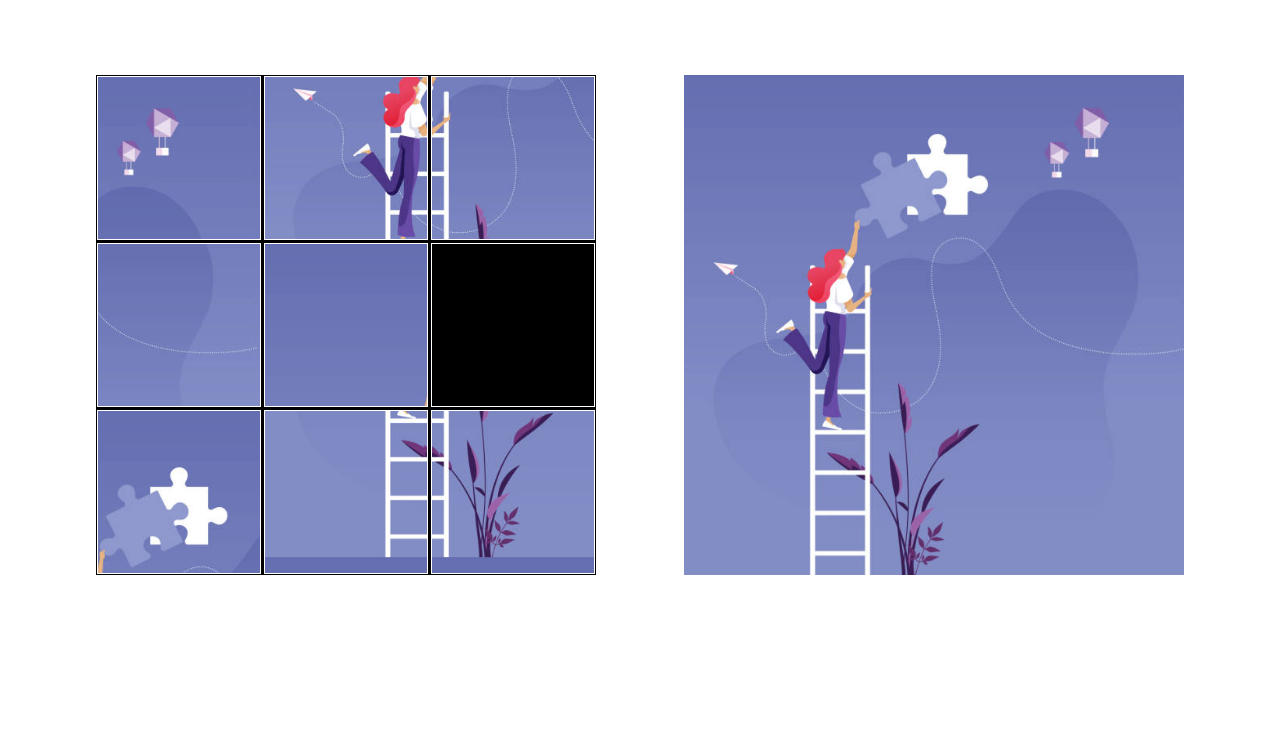
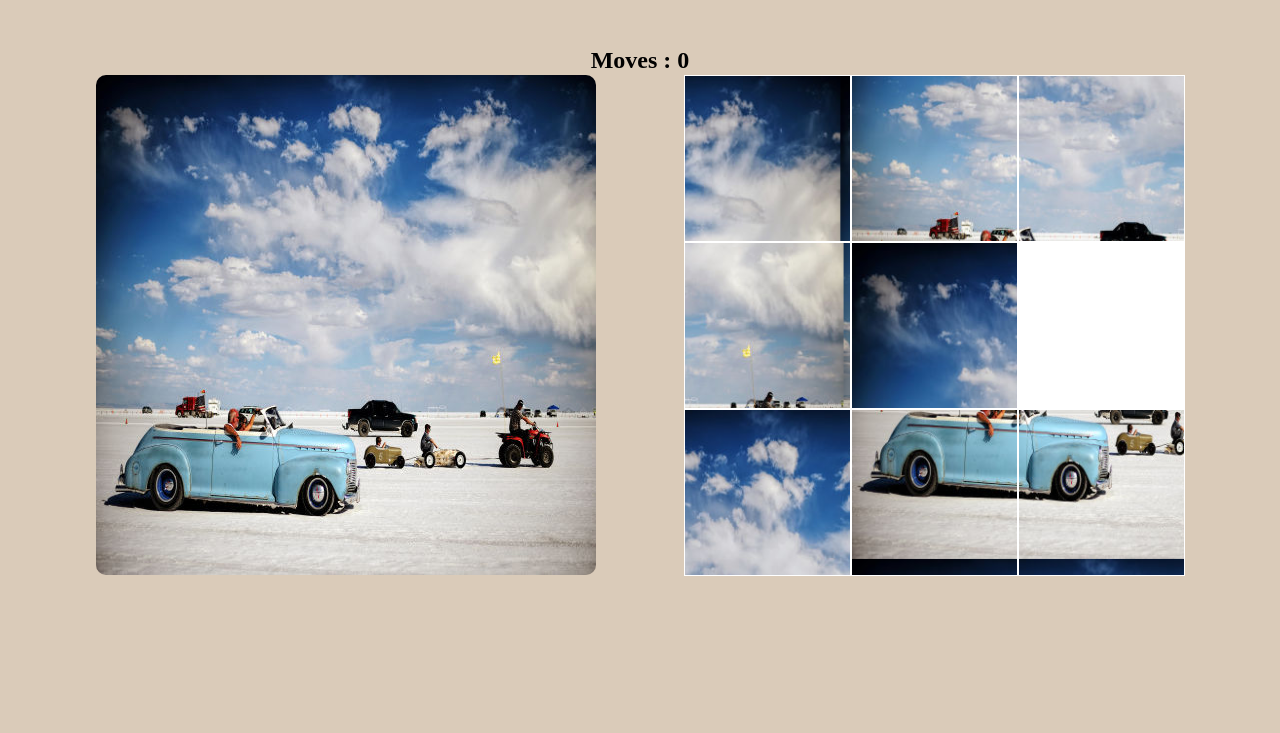
Before and after one commit to RabbanMehamood/scrambled-image-puzzle, a plain HTML site: page index.html in a window 1280 px wide. Shown: the part 83-816 px from the top of the page. Drawn offline with Linux system fonts and the light colour scheme.

Commit message:
Add Dynamic Images Fix Image Resizing

```diff
--- a/index.css
+++ b/index.css
@@ -1,165 +1,5 @@
-.tile0 {
-  width: 162px;
-  height: 162px;
-  background-image: url("./assets/scramble-image.jpg");
-  background-position: 0% 0%;
-  border: 1px solid white;
+img {
+  width: 500px;
+  height: 500px;
+  background-size: cover;
 }
-.tile1 {
-  width: 162px;
-  height: 162px;
-  background: url("./assets/scramble-image.jpg");
-  background-position: 51% 0%;
-  border: 1px solid white;
-}
-
-.tile2 {
-  width: 162px;
-  height: 162px;
-  background: url("./assets/scramble-image.jpg");
-  background-position: 103% 0%;
-  border: 1px solid white;
-}
-
-.tile3 {
-  width: 162px;
-  height: 162px;
-  background: url("./assets/scramble-image.jpg");
-  background-position: 0% 53%;
-  border: 1px solid white;
-}
-
-.tile4 {
-  width: 162px;
-  height: 162px;
-  background: url("./assets/scramble-image.jpg");
-  background-position: 51% 53%;
-  border: 1px solid white;
-}
-
-.tile5 {
-  width: 162px;
-  height: 162px;
-  background: url("./assets/scramble-image.jpg");
-  background-position: 101% 50%;
-  border: 1px solid white;
-}
-
-.tile6 {
-  width: 162px;
-  height: 162px;
-  background: url("./assets/scramble-image.jpg");
-  background-position: 0% 105%;
-  border: 1px solid white;
-}
-
-.tile7 {
-  width: 162px;
-  height: 162px;
-  background: url("./assets/scramble-image.jpg");
-  background-position: 51% 105%;
-  border: 1px solid white;
-}
-
-.tile8 {
-  width: 162px;
-  height: 162px;
-  border: 1px solid white;
-}
-
-/* document.addEventListener("keydown", (event) => {
-  event.preventDefault();
-  let tiles = document.getElementById("mainDiv").children;
-  let emptyDivIndex = Array.from(tiles).findIndex((tile) => tile.id === "8");
-  let emptyRow = Math.floor(emptyDivIndex / 3);
-  let emptyCol = emptyDivIndex % 3;
-
-  let targetIndex = -1;
-
-  switch (event.key) {
-    case "ArrowUp":
-      if (emptyRow > 0) {
-        targetIndex = emptyDivIndex - 3;
-      }
-      // let upperTile = emptyDivIndex + 3;
-      // console.log(upperTile);
-      // document
-      //   .getElementById(`${upperTile}`)
-      //   .classList.remove(`tile${upperTile}`);
-      // document.getElementById(`${upperTile}`).classList.add(`tile${8}`);
-      // document.getElementById(`${emptyDiv}`).classList.remove(`tile${8}`);
-      // document.getElementById(`${emptyDiv}`).classList.add(`tile${upperTile}`);
-      break;
-
-    case "ArrowDown":
-      if (emptyRow < 2) {
-        targetIndex = emptyDivIndex + 3;
-      }
-      // let lowerTile = emptyDivIndex - 3;
-      // console.log(lowerTile);
-      // document
-      //   .getElementById(`${lowerTile}`)
-      //   .classList.remove(`tile${lowerTile}`);
-      // document.getElementById(`${lowerTile}`).classList.add(`tile${8}`);
-      // document.getElementById(`${emptyDiv}`).classList.remove(`tile${8}`);
-      // document.getElementById(`${emptyDiv}`).classList.add(`tile${lowerTile}`);
-      break;
-
-    case "ArrowRight":
-      if (emptyCol < 2) {
-        targetIndex = emptyDivIndex + 1;
-      }
-
-      // let rightTile = emptyDivIndex - 1;
-      // console.log(rightTile);
-      // document
-      //   .getElementById(`${rightTile}`)
-      //   .classList.remove(`tile${rightTile}`);
-      // document.getElementById(`${rightTile}`).classList.add(`tile${8}`);
-      // document.getElementById(`${emptyDiv}`).classList.remove(`tile${8}`);
-      // document.getElementById(`${emptyDiv}`).classList.add(`tile${rightTile}`);
-      break;
-
-    case "ArrowLeft":
-      if (emptyCol > 0) {
-        targetIndex = emptyDivIndex - 1;
-      }
-      // let leftTile = emptyDivIndex + 1;
-      // console.log(leftTile);
-      // document
-      //   .getElementById(`${leftTile}`)
-      //   .classList.remove(`tile${leftTile}`);
-      // document.getElementById(`${leftTile}`).classList.add(`tile${8}`);
-      // document.getElementById(`${emptyDiv}`).classList.remove(`tile${8}`);
-      // document.getElementById(`${emptyDiv}`).classList.add(`tile${leftTile}`);
-      break;
-  }
-
-  if (targetIndex !== -1) {
-    const emptyTile = tiles[emptyDivIndex];
-    const targetTile = tiles[targetIndex];
-
-    const tempId = emptyTile.id;
-    emptyTile.id = targetTile.id;
-    targetTile.id = tempId;
-
-    const tempClass = emptyTile.className;
-    emptyTile.className = targetTile.className;
-    targetTile.className = tempClass;
-    isMatching();
-  }
-});
-
-function isMatching() {
-  const currentTiles = document.getElementById("mainDiv").children;
-  let len = 0;
-  let count = 0;
-  while (len <= currentTiles.length) {
-    if (len === parseInt(currentTiles[i].id)) {
-      count++;
-    }
-  }
-  if (count === 8) {
-    alert("You Solved the puzzle");
-  }
-} */
--- a/index.js
+++ b/index.js
@@ -1,3 +1,85 @@
+let imageArray = [
+  "./assets/scramble-image.jpg",
+  "./assets/reacingCarsOnIce_imresizer.jpg",
+  "./assets/steveJobs_imresizer.jpg",
+  "./assets/Bigmesstoys_imresizer.jpg",
+];
+
+const tileStyles = [
+  {
+    className: "tile0",
+    width: "165px",
+    height: "165px",
+    backgroundSize: "295%",
+    backgroundPosition: "0% 0%",
+    border: "1px solid white",
+  },
+  {
+    className: "tile1",
+    width: "165px",
+    height: "165px",
+    backgroundSize: "295%",
+    backgroundPosition: "51% 0%",
+    border: "1px solid white",
+  },
+  {
+    className: "tile2",
+    width: "165px",
+    height: "165px",
+    backgroundSize: "295%",
+    backgroundPosition: "103% 0%",
+    border: "1px solid white",
+  },
+  {
+    className: "tile3",
+    width: "165px",
+    height: "165px",
+    backgroundSize: "295%",
+    backgroundPosition: "0% 53%",
+    border: "1px solid white",
+  },
+  {
+    className: "tile4",
+    width: "165px",
+    height: "165px",
+    backgroundSize: "295%",
+    backgroundPosition: "51% 53%",
+    border: "1px solid white",
+  },
+  {
+    className: "tile5",
+    width: "165px",
+    height: "165px",
+    backgroundSize: "295%",
+    backgroundPosition: "102% 52%",
+    border: "1px solid white",
+  },
+  {
+    className: "tile6",
+    width: "165px",
+    height: "165px",
+    backgroundSize: "295%",
+    backgroundPosition: "0% 105%",
+    border: "1px solid white",
+  },
+  {
+    className: "tile7",
+    width: "165px",
+    height: "165px",
+    backgroundSize: "295%",
+    backgroundPosition: "51% 105%",
+    border: "1px solid white",
+  },
+  {
+    className: "tile8",
+    width: "165px",
+    height: "165px",
+    border: "1px solid white",
+  },
+];
+
+let count = 0;
+
 function shuffle() {
   var arr = [];
   while (arr.length < 9) {
@@ -6,37 +88,81 @@ function shuffle() {
   }
   return arr;
 }
+
 function loadGame() {
+  let divObjects = shuffle();
+  const randomImageIndex = Math.floor(Math.random() * 4);
+  const selectedImage = imageArray[randomImageIndex];
+
+  const heading = document.createElement("h1");
+  heading.textContent = "Scrambled Image Puzzle";
+  heading.style.position = "absolute";
+  heading.style.top = "10px";
+  document.body.appendChild(heading);
+  document.body.style.backgroundColor = "rgb(218, 203, 185)";
+
+  const moves = document.createElement("h2");
+  moves.setAttribute("id", "moves");
+  moves.textContent = `Moves : ${count}`;
+  moves.style.position = "absolute";
+  moves.style.top = "110px";
+
+  document.body.appendChild(moves);
+
+  const imagePreview = document.createElement("img");
+  imagePreview.setAttribute("src", selectedImage);
+  imagePreview.style.borderRadius = "10px";
+  document.body.appendChild(imagePreview);
+
   document.body.style.display = "flex";
   document.body.style.justifyContent = "space-evenly";
   document.body.style.alignItems = "center";
+
   const mainDiv = document.createElement("div");
   mainDiv.setAttribute("id", "mainDiv");
   mainDiv.style.width = "500px";
   mainDiv.style.height = "500px";
-  mainDiv.style.backgroundColor = "black";
+  mainDiv.style.backgroundColor = "white";
   mainDiv.style.display = "grid";
   mainDiv.style.gridTemplateColumns = "repeat(3,1fr)";
   mainDiv.style.alignItems = "center";
   mainDiv.style.justifyItems = "center";
+  mainDiv.style.borderRadius = "10px";
   document.body.appendChild(mainDiv);
-  let divObjects = shuffle();
+
+  const styleSheet = document.createElement("style");
+  document.head.appendChild(styleSheet);
 
   for (let i of divObjects) {
     let tileDiv = document.createElement("div");
     tileDiv.setAttribute("id", `${i}`);
     tileDiv.classList.add(`tile${i}`);
-    tileDiv.style.backgroundSize = "295%";
+    if (i === 8) {
+      const tile = tileStyles[i];
+      const cssRule = `
+      .tile${i} {
+        width: ${tile.width};
+        height: ${tile.height};
+        background-image:none;
+        border: ${tile.border};
+      }`;
+      styleSheet.appendChild(document.createTextNode(cssRule));
+    } else {
+      const tile = tileStyles[i];
+      const cssRule = `
+      .tile${i} {
+        width: ${tile.width};
+        height: ${tile.height};
+        background-image: url("${selectedImage}");
+        background-position: ${tile.backgroundPosition};
+        background-size:${tile.backgroundSize};
+        border: ${tile.border};
+      }`;
+      styleSheet.appendChild(document.createTextNode(cssRule));
+    }
+
     mainDiv.appendChild(tileDiv);
   }
-
-  console.log(mainDiv.children);
-
-  const imagePreview = document.createElement("img");
-  imagePreview.setAttribute("src", "./assets/scramble-image.jpg");
-  imagePreview.style.width = "500px";
-  imagePreview.style.height = "500px";
-  document.body.appendChild(imagePreview);
 }
 
 document.addEventListener("keydown", (event) => {
@@ -51,59 +177,30 @@ document.addEventListener("keydown", (event) => {
   switch (event.key) {
     case "ArrowUp":
       if (emptyRow < 2) {
+        count++;
         targetIndex = emptyDivIndex + 3;
       }
-      // let upperTile = emptyDivIndex + 3;
-      // console.log(upperTile);
-      // document
-      //   .getElementById(`${upperTile}`)
-      //   .classList.remove(`tile${upperTile}`);
-      // document.getElementById(`${upperTile}`).classList.add(`tile${8}`);
-      // document.getElementById(`${emptyDiv}`).classList.remove(`tile${8}`);
-      // document.getElementById(`${emptyDiv}`).classList.add(`tile${upperTile}`);
       break;
 
     case "ArrowDown":
       if (emptyRow > 0) {
+        count++;
         targetIndex = emptyDivIndex - 3;
       }
-      // let lowerTile = emptyDivIndex - 3;
-      // console.log(lowerTile);
-      // document
-      //   .getElementById(`${lowerTile}`)
-      //   .classList.remove(`tile${lowerTile}`);
-      // document.getElementById(`${lowerTile}`).classList.add(`tile${8}`);
-      // document.getElementById(`${emptyDiv}`).classList.remove(`tile${8}`);
-      // document.getElementById(`${emptyDiv}`).classList.add(`tile${lowerTile}`);
       break;
 
     case "ArrowRight":
       if (emptyCol > 0) {
+        count++;
         targetIndex = emptyDivIndex - 1;
       }
-
-      // let rightTile = emptyDivIndex - 1;
-      // console.log(rightTile);
-      // document
-      //   .getElementById(`${rightTile}`)
-      //   .classList.remove(`tile${rightTile}`);
-      // document.getElementById(`${rightTile}`).classList.add(`tile${8}`);
-      // document.getElementById(`${emptyDiv}`).classList.remove(`tile${8}`);
-      // document.getElementById(`${emptyDiv}`).classList.add(`tile${rightTile}`);
       break;
 
     case "ArrowLeft":
       if (emptyCol < 2) {
+        count++;
         targetIndex = emptyDivIndex + 1;
       }
-      // let leftTile = emptyDivIndex + 1;
-      // console.log(leftTile);
-      // document
-      //   .getElementById(`${leftTile}`)
-      //   .classList.remove(`tile${leftTile}`);
-      // document.getElementById(`${leftTile}`).classList.add(`tile${8}`);
-      // document.getElementById(`${emptyDiv}`).classList.remove(`tile${8}`);
-      // document.getElementById(`${emptyDiv}`).classList.add(`tile${leftTile}`);
       break;
   }
 
@@ -119,13 +216,14 @@ document.addEventListener("keydown", (event) => {
     emptyTile.className = targetTile.className;
     targetTile.className = tempClass;
   }
+
+  document.getElementById("moves").textContent = `Moves : ${count}`;
+
   isMatching();
 });
 
 function isMatching() {
   const currentTiles = Array.from(document.getElementById("mainDiv").children);
-  console.log(currentTiles.length);
-
   let count = 0;
 
   for (let i = 0; i < currentTiles.length; i++) {
@@ -133,10 +231,10 @@ function isMatching() {
       count++;
     }
   }
-  if (count === 3) {
-    alert("You have solved 33% of the Puzzle");
-  } else if (count === 8) {
+
+  if (count === 9) {
     alert("You have successfully solved the puzzle");
   }
 }
-loadGame();
+
+window.onload = loadGame();
```
Also changed, not shown: assets/Bigmesstoys_imresizer.jpg (added), assets/reacingCarsOnIce_imresizer.jpg (added), assets/steveJobs_imresizer.jpg (added).
